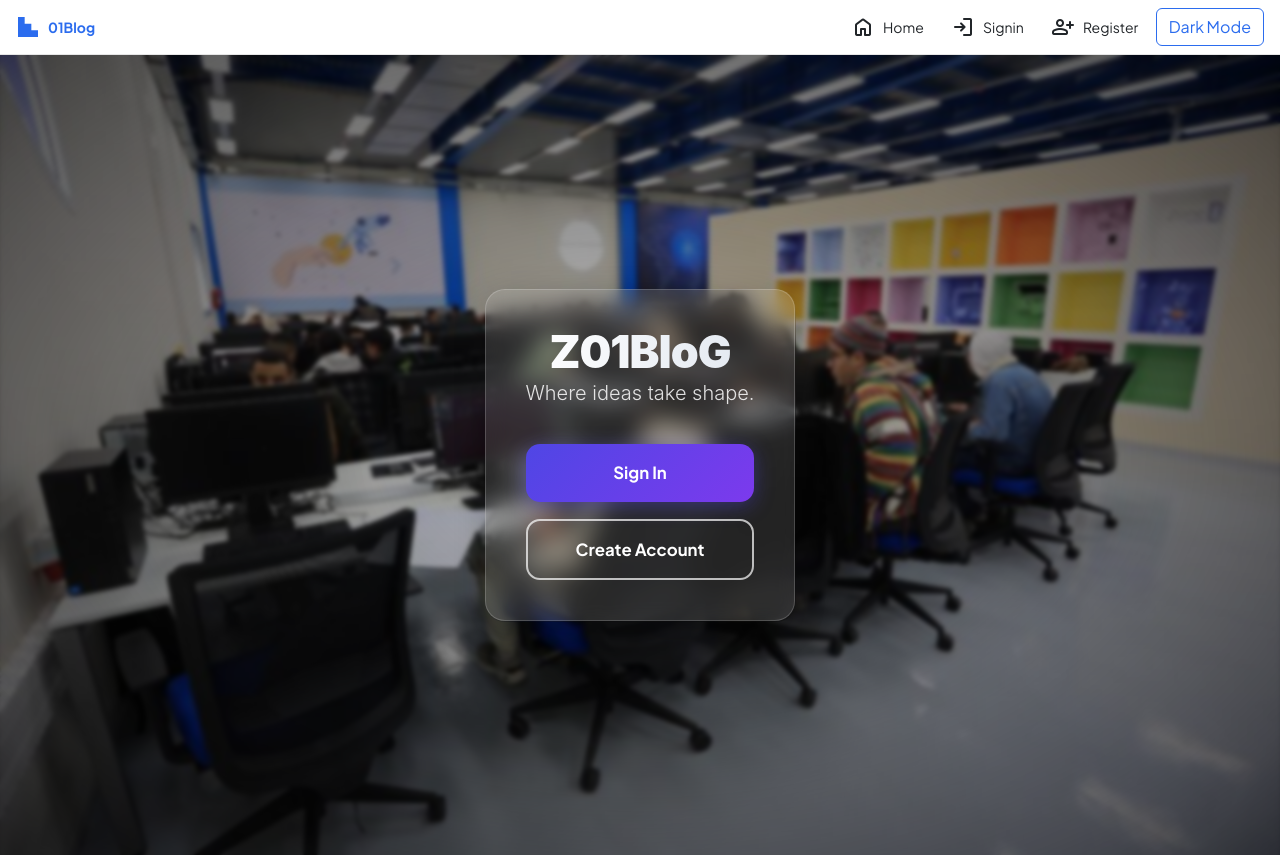
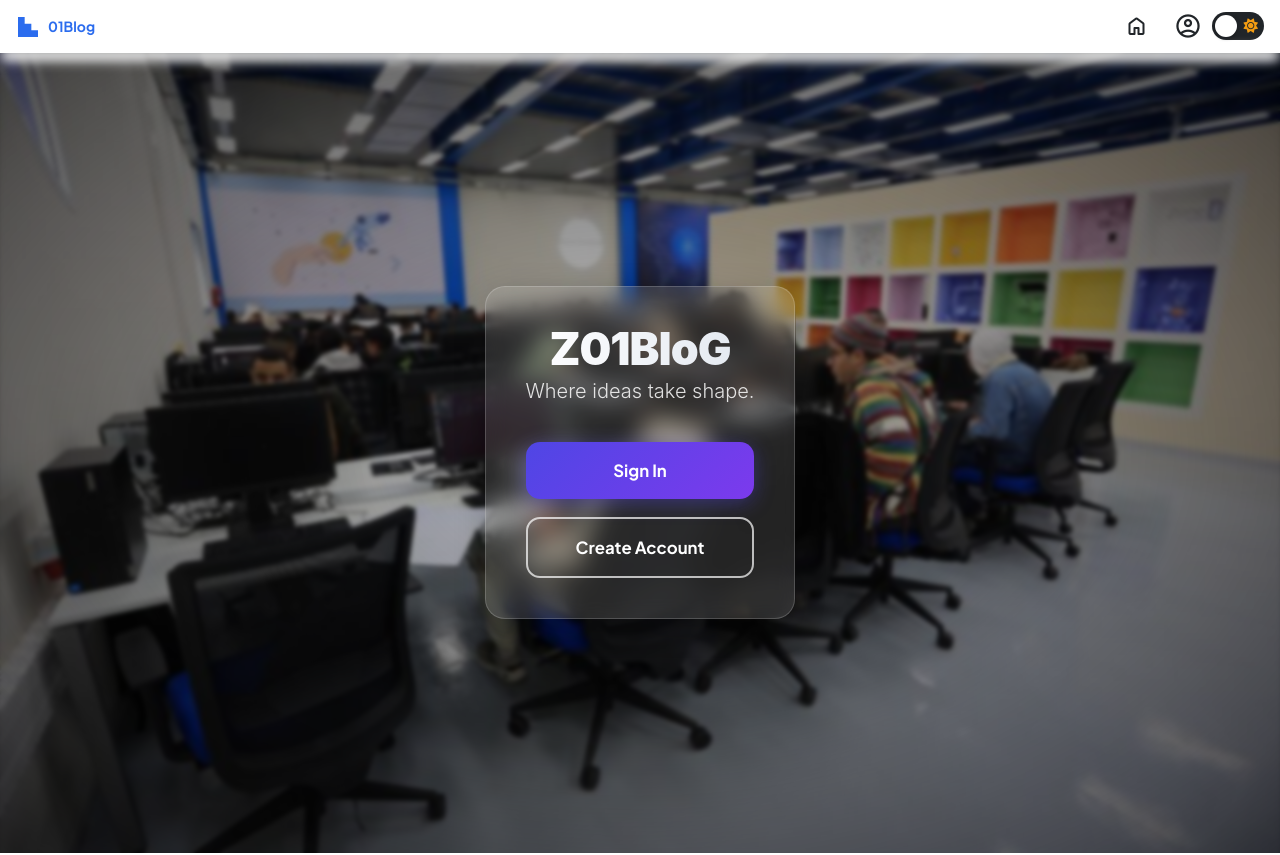
Before and after one commit to ABouziani/01blog, an Angular app in the folder frontend/: page / in a window 1280 px wide. Built offline with nearby package versions, Linux system fonts and the light colour scheme.

Commit message:
working on design and layouts

```diff
--- a/frontend/src/app/app.html
+++ b/frontend/src/app/app.html
@@ -2,5 +2,5 @@
   <div class="root">
     <app-header></app-header>
   </div>
+  <router-outlet />
 </main>
-<router-outlet />
--- a/frontend/src/app/header/header.css
+++ b/frontend/src/app/header/header.css
@@ -1,10 +1,35 @@
+.app-header {
+  position: sticky; /* keeps header on top */
+  top: 0;
+  z-index: 1000;
+  background: var(--bg);
+  box-shadow: 0 0px 15px var(--text); /* subtle depth shadow */
+}
+
+/* Optional: soft glow line under header */
+.app-header::after {
+  content: "";
+  position: absolute;
+  bottom: -8px; /* slightly below header */
+  left: 0;
+  width: 100%;
+  height: 12px; /* thickness of the glow/shadow */
+  background: var(--bg);
+  /* background: rgba(247, 223, 6, 0.1); */
+  filter: blur(6px);
+  pointer-events: none;
+  border-radius: 10px; /* soft edges */
+}
+
+
+
 .app-header {
   display: flex;
   align-items: center;
   justify-content: space-between;
   padding: 0.5rem 1rem;
   /* background: #fff; */
-  border-bottom: 1px solid #e6e6e6;
+  /* border-bottom: 1px solid #e6e6e6; */
 
   .menu {
     display: flex;
@@ -160,3 +185,121 @@
 .logo {
   color: var(--primary)
 }
+
+
+
+/* Hide the default caret */
+.account-btn::after {
+  display: none;
+}
+
+/* Clean transparent button */
+.account-btn {
+  background: transparent !important;
+  border: none !important;
+  box-shadow: none !important;
+  padding: 0;
+  cursor: pointer;
+  color: var(--text) !important; /* icon color from theme */
+  display: flex;
+  align-items: center;
+  justify-content: center;
+}
+
+/* .account-btn:hover .material-symbols-rounded {
+  color: var(--primary);
+} */
+
+/* Dropdown menu styling (uses your vars) */
+.custom-dropdown {
+  background-color: var(--notifDropdown) !important;
+  color: var(--text) !important;
+  border: 1px solid var(--card-bg) !important;
+  box-shadow: 0 4px 12px rgba(0, 0, 0, 0.15);
+  transition: background-color 0.2s, color 0.2s;
+}
+
+/* Dropdown items */
+.custom-dropdown .dropdown-item {
+  color: var(--text) !important;
+  display: flex;
+  align-items: center;
+  gap: 8px;
+  transition: background-color 0.2s;
+}
+
+.custom-dropdown .dropdown-item:hover {
+  background-color: var(--card-bg) !important;
+}
+
+.custom-dropdown .material-symbols-rounded {
+  font-size: 20px;
+  vertical-align: middle;
+  color: var(--text);
+}
+
+
+.theme-switch {
+  display: flex;
+  align-items: center;
+  margin-left: 10px;
+}
+
+/* Hide checkbox */
+.checkbox {
+  opacity: 0;
+  position: absolute;
+}
+
+/* Label = switch background */
+.checkbox-label {
+  width: 52px;
+  height: 28px;
+  background-color: var(--text);
+  border-radius: 50px;
+  position: relative;
+  cursor: pointer;
+  display: flex;
+  align-items: center;
+  padding: 0 5px;
+  box-sizing: border-box;
+  transition: background-color 0.3s ease;
+}
+
+/* Icons */
+.checkbox-label i {
+  position: absolute;
+  top: 50%;
+  transform: translateY(-50%);
+  font-size: 0.9rem;
+  pointer-events: none;
+}
+
+.checkbox-label .fa-moon {
+  left: 6px;
+  color: #f1c40f;
+}
+
+.checkbox-label .fa-sun {
+  right: 6px;
+  color: #f39c12;
+}
+
+/* The moving ball */
+.checkbox-label .ball {
+  background-color: var(--bg);
+  width: 22px;
+  height: 22px;
+  position: absolute;
+  left: 3px;
+  top: 3px;
+  border-radius: 50%;
+  box-shadow: 0 1px 4px rgba(0, 0, 0, 0.3);
+  transition: transform 0.25s ease, background-color 0.3s ease;
+  z-index: 1;
+}
+
+/* Move ball when checked */
+.checkbox:checked + .checkbox-label .ball {
+  transform: translateX(24px);
+}
--- a/frontend/src/app/header/header.html
+++ b/frontend/src/app/header/header.html
@@ -10,52 +10,13 @@
     </a>
   </div>
   <nav class="menu">
-    <a class="link" routerLink="/" routerLinkActive="active" [routerLinkActiveOptions]="{ exact: true }">
-      <span class="link-icon material-symbols-rounded">home</span>
-      <span class="link-title">Home</span>
-    </a>
-
-    <a class="link" routerLink="/adminpanel" *ngIf="authService.isAdmin() && authService.isLoggedIn()"
-      routerLinkActive="active">
-      <span class="link-icon material-symbols-rounded">dashboard</span>
-      <span class="link-title">Admin Panel</span>
-    </a>
-
-    <!-- Non connecté -->
-    <ng-container *ngIf="!authService.isLoggedIn()">
-      <a class="link" routerLink="/signin" routerLinkActive="active">
-        <span class="link-icon material-symbols-rounded">login</span>
-        <span class="link-title">Signin</span>
-      </a>
-      <a class="link" routerLink="/register" routerLinkActive="active">
-        <span class="link-icon material-symbols-rounded">person_add</span>
-        <span class="link-title">Register</span>
-      </a>
-    </ng-container>
-
-    <!-- Connecté -->
-    <ng-container *ngIf="authService.isLoggedIn()">
-      <a class="link" routerLink="/profile" routerLinkActive="active">
-        <span class="link-icon material-symbols-rounded">account_circle</span>
-        <span class="link-title">Profile</span>
-      </a>
-
-      <a class="link" routerLink="/posts/create" routerLinkActive="active">
-        <span class="link-icon material-symbols-rounded">edit_note</span>
-        <span class="link-title">Create</span>
-      </a>
-
-      <button class="link logout-btn" (click)="authService.logout()">
-        <span class="link-icon material-symbols-rounded">logout</span>
-        <span class="link-title">Logout</span>
-      </button>
-    </ng-container>
     <!-- Notifications (only when logged in) -->
     <ng-container *ngIf="authService.isLoggedIn()">
       <div class="notif-wrapper" (clickOutside)="closeDropdown()" #notifRoot>
         <button class="link notif-btn" (click)="toggleDropdown()" aria-haspopup="true" aria-expanded="{{dropdownOpen}}">
           <span class="link-icon material-symbols-rounded">notifications</span>
-          <span class="link-title">Notifications</span>
+          <!-- <span class="link-title">Notifications</span> -->
+          <span class="link-title"></span>
           <span class="badge" *ngIf="unreadCount > 0">{{ unreadCount }}</span>
         </button>
 
@@ -90,9 +51,74 @@
         </div>
       </div>
     </ng-container>
-    <button class="btn btn-outline-primary-custom" (click)="toggleDarkMode()">
-    <i class="bi" [ngClass]="darkMode ? 'bi-moon-fill' : 'bi-sun-fill'"></i>
-    {{ darkMode ? 'Light Mode' : 'Dark Mode' }}
-  </button>
+
+    <a class="link" routerLink="/" routerLinkActive="active" [routerLinkActiveOptions]="{ exact: true }">
+      <span class="link-icon material-symbols-rounded">home</span>
+      <span class="link-title"></span>
+    </a>
+
+    <!-- Dropdown Container -->
+    <div class="dropdown">
+      <button class="btn dropdown-toggle account-btn" type="button" id="menuDropdown" data-bs-toggle="dropdown"
+        aria-expanded="false">
+        <span class="material-symbols-rounded fs-3 align-middle">account_circle</span>
+      </button>
+
+      <ul class="dropdown-menu dropdown-menu-end custom-dropdown" aria-labelledby="menuDropdown">
+        <!-- Admin Panel -->
+        <li *ngIf="authService.isAdmin() && authService.isLoggedIn()">
+          <a class="dropdown-item" routerLink="/adminpanel" routerLinkActive="active">
+            <span class="material-symbols-rounded me-2">dashboard</span>
+            Admin Panel
+          </a>
+        </li>
+
+        <!-- Not logged in -->
+        <ng-container *ngIf="!authService.isLoggedIn()">
+          <li>
+            <a class="dropdown-item" routerLink="/signin" routerLinkActive="active">
+              <span class="material-symbols-rounded me-2">login</span>
+              Signin
+            </a>
+          </li>
+          <li>
+            <a class="dropdown-item" routerLink="/register" routerLinkActive="active">
+              <span class="material-symbols-rounded me-2">person_add</span>
+              Register
+            </a>
+          </li>
+        </ng-container>
+
+        <!-- Logged in -->
+        <ng-container *ngIf="authService.isLoggedIn()">
+          <li>
+            <a class="dropdown-item" routerLink="/profile" routerLinkActive="active">
+              <span class="material-symbols-rounded me-2">account_circle</span>
+              Profile
+            </a>
+          </li>
+          <li>
+            <a class="dropdown-item" routerLink="/posts/create" routerLinkActive="active">
+              <span class="material-symbols-rounded me-2">edit_note</span>
+              Create
+            </a>
+          </li>
+          <li>
+            <button class="dropdown-item" (click)="authService.logout()">
+              <span class="material-symbols-rounded me-2">logout</span>
+              Logout
+            </button>
+          </li>
+        </ng-container>
+      </ul>
+    </div>
+    <div class="theme-switch">
+      <input type="checkbox" id="themeCheckbox" class="checkbox" [checked]="darkMode" (change)="toggleDarkMode()">
+      <label for="themeCheckbox" class="checkbox-label">
+        <i class="fa-solid fa-moon"></i>
+        <i class="fa-solid fa-sun"></i>
+        <span class="ball"></span>
+      </label>
+    </div>
   </nav>
 </header>
--- a/frontend/src/app/header/header.ts
+++ b/frontend/src/app/header/header.ts
@@ -5,10 +5,11 @@ import { AuthService } from '../services/auth';
 import { NotificationItem } from '../models/notification';
 import { catchError, interval, of, startWith, Subject, Subscription, switchMap, takeUntil, timer } from 'rxjs';
 import { NotificationService } from '../services/notification';
+import { FormsModule } from '@angular/forms';
 
 @Component({
   selector: 'app-header',
-  imports: [RouterModule, CommonModule],
+  imports: [RouterModule, CommonModule,FormsModule],
   templateUrl: './header.html',
   styleUrl: './header.css'
 })
--- a/frontend/src/app/user/user.css
+++ b/frontend/src/app/user/user.css
@@ -3,16 +3,23 @@
   --primary: #2b6cee;
   --bg-light: #f6f6f8;
   --bg-dark: #101622;
-  --text-light: #0f172a; /* slate-900 */
-  --text-dark: #f1f5f9;  /* slate-100 */
-  --text-muted-light: #64748b; /* slate-500 */
-  --text-muted-dark: #94a3b8;  /* slate-400 */
-  --border-light: #e2e8f0;     /* slate-200 */
-  --border-dark: #1e293b;      /* slate-800 */
+  --text-light: #0f172a;
+  /* slate-900 */
+  --text-dark: #f1f5f9;
+  /* slate-100 */
+  --text-muted-light: #64748b;
+  /* slate-500 */
+  --text-muted-dark: #94a3b8;
+  /* slate-400 */
+  --border-light: #e2e8f0;
+  /* slate-200 */
+  --border-dark: #1e293b;
+  /* slate-800 */
 }
 
 /* Font */
-body, .font-display {
+body,
+.font-display {
   font-family: 'Plus Jakarta Sans', sans-serif;
 }
 
@@ -43,6 +50,7 @@ body.dark {
   background-position: center;
   border: 4px solid white;
 }
+
 body.dark .avatar {
   border-color: var(--bg-dark);
 }
@@ -53,12 +61,22 @@ body.dark .avatar {
   background-size: cover;
   background-position: center;
   width: 100%;
+  cursor: pointer;
+}
+
+.post-title {
+  cursor: pointer;
+}
+
+.post-title:hover {
+  text-decoration: underline;
 }
 
 /* Card */
 .card-bg {
   border: 1px solid var(--border-light);
 }
+
 body.dark .card-bg {
   background-color: rgba(30, 41, 59, 0.12);
   border-color: var(--border-dark);
@@ -69,6 +87,7 @@ body.dark .card-bg {
   background-color: var(--primary);
   border-color: var(--primary);
 }
+
 .btn-primary-custom:hover {
   background-color: #255bd2;
   border-color: #255bd2;
@@ -78,11 +97,13 @@ body.dark .card-bg {
   color: #1e293b;
   border-color: #e2e8f0;
 }
+
 body.dark .btn-outline-custom {
   background-color: #334155;
   color: #f1f5f9;
   border-color: #334155;
 }
+
 body.dark .btn-outline-custom:hover {
   background-color: #475569;
 }
@@ -92,6 +113,7 @@ body.dark .btn-outline-custom:hover {
   backdrop-filter: blur(8px);
   border-bottom: 1px solid rgba(226, 232, 240, 0.1);
 }
+
 body.dark .sticky-header {
   background-color: rgba(16, 22, 34, 0.8);
   border-bottom-color: rgba(30, 41, 59, 0.5);
@@ -102,14 +124,17 @@ body.dark .sticky-header {
   border-left: none;
   border-color: #e2e8f0;
 }
+
 body.dark .search-input {
   background-color: #1e293b;
   color: white;
   border-color: #334155;
 }
+
 .search-input::placeholder {
   color: #94a3b8;
 }
+
 body.dark .search-input::placeholder {
   color: #94a3b8;
 }
@@ -118,8 +143,72 @@ body.dark .search-input::placeholder {
   border-right: none;
   border-color: #e2e8f0;
 }
+
 body.dark .search-addon {
   background-color: #1e293b;
   border-color: #334155;
   color: #94a3b8;
 }
+
+
+/* --------------------- */
+.btn {
+  display: flex;
+  align-items: center;
+  justify-content: center;
+  gap: 8px;
+  /* space between icon and text */
+  font-size: 1rem;
+  font-weight: 500;
+  padding: 0.6rem 1.2rem;
+  border-radius: 10px;
+  transition: all 0.2s ease-in-out;
+}
+
+.btn-icon {
+  width: 1.2rem;
+  height: 1.2rem;
+}
+
+.btn-primary-custom {
+  background-color: #0d6efd;
+  color: #fff;
+  border: none;
+}
+
+.btn-primary-custom:hover {
+  background-color: #0b5ed7;
+}
+
+.btn-outline-custom {
+  background-color: transparent;
+  color: #0d6efd;
+  border: 2px solid #0d6efd;
+}
+
+.btn-outline-custom:hover:not(:disabled) {
+  background-color: #0d6efd;
+  color: #fff;
+}
+
+.btn:disabled {
+  opacity: 0.7;
+  cursor: not-allowed;
+}
+
+.d-flex.gap-2 {
+  gap: 0.75rem;
+  /* space between buttons */
+}
+
+@media (min-width: 768px) {
+  .btn {
+    font-size: 1.05rem;
+    padding: 0.7rem 1.4rem;
+  }
+
+  .btn-icon {
+    width: 1.3rem;
+    height: 1.3rem;
+  }
+}
--- a/frontend/src/app/user/user.html
+++ b/frontend/src/app/user/user.html
@@ -1,5 +1,3 @@
-
-
 <main class="container py-4" *ngIf="user">
   <div class="row justify-content-center">
     <div class="col-12 col-lg-10">
@@ -33,8 +31,38 @@
             </div>
 
             <div class="d-flex gap-2 flex-column flex-md-row">
-              <button class="btn btn-primary-custom flex-grow-1">Subscribe</button>
-              <button class="btn btn-outline-custom flex-grow-1">Report</button>
+              <button class="btn btn-primary-custom flex-grow-1" (click)="follow()" *ngIf="!user.alreadyFollowed">
+                <svg class="btn-icon" viewBox="0 0 24 24" aria-hidden="true">
+                  <path fill="currentColor" d="M12 22c1.1 0 2-.9 2-2h-4a2 2 0 002 2zm6-6V11c0-3.07-1.63-5.64-4.5-6.32V4a1.5
+                    1.5 0 00-3 0v.68C7.63 5.36 6 7.92 6 11v5l-1.99
+                    2H20l-2-2z" />
+                </svg>
+                Subscribe
+              </button>
+              <button class="btn btn-primary-custom flex-grow-1" (click)="unfollow()" *ngIf="user.alreadyFollowed">
+                <svg class="btn-icon" viewBox="0 0 24 24" aria-hidden="true">
+                  <path fill="currentColor" d="M12 22c1.1 0 2-.9 2-2h-4a2 2 0 002 2zm6-6V11c0-3.07-1.63-5.64-4.5-6.32V4a1.5
+                    1.5 0 00-3 0v.68C7.63 5.36 6 7.92 6 11v5l-1.99
+                    2H20l-2-2z" />
+                </svg>
+                Unsubscribe
+              </button>
+              <button class="btn btn-outline-custom flex-grow-1" (click)="reportUser()" *ngIf="!user.alreadyReported">
+                <svg class="btn-icon" viewBox="0 0 24 24" aria-hidden="true">
+                  <path fill="currentColor" d="M12 2C6.48 2 2 6.48 2 12s4.48 10 10 10
+                    10-4.48 10-10S17.52 2 12 2zm0 15h-1v-6h2v6h-1zm0-8h-1V7h2v2h-1z" />
+                </svg>
+                Report
+              </button>
+
+              <button class="btn btn-outline-custom flex-grow-1" (click)="reportUser()" disabled
+                *ngIf="user.alreadyReported">
+                <svg class="btn-icon" viewBox="0 0 24 24" aria-hidden="true">
+                  <path fill="currentColor" d="M12 2C6.48 2 2 6.48 2 12s4.48 10 10 10
+                    10-4.48 10-10S17.52 2 12 2zm0 15h-1v-6h2v6h-1zm0-8h-1V7h2v2h-1z" />
+                </svg>
+                You already reported this user!
+              </button>
             </div>
           </div>
         </div>
@@ -42,13 +70,13 @@
 
       <!-- Posts Section -->
       <h2 class="h3 fw-bold mb-4">Posts</h2>
-      <div class="row g-4" >
-        <div class="col-12 col-sm-6 col-lg-4"  *ngFor="let post of user?.posts">
+      <div class="row g-4">
+        <div class="col-12 col-sm-6 col-lg-4" *ngFor="let post of user?.posts">
           <div class="card-bg rounded-3 overflow-hidden h-100">
-            <div class="post-img" [style.background-image]="'url(' + 'http://localhost:8080' + post.media + ')'"></div>
+            <div class="post-img" (click)="router.navigate(['/posts/' + post.id])" [style.background-image]="'url(' + 'http://localhost:8080' + post.media + ')'"></div>
             <div class="p-4 d-flex flex-column flex-grow-1">
-              <h3 class="h5 fw-bold mb-2 text-dark dark:text-white">{{ post.title }}</h3>
-              <p class="text-muted flex-grow-1">{{ post.description }}</p>
+              <h3 class="post-title h5 fw-bold mb-2 text-dark dark:text-white" (click)="router.navigate(['/posts/' + post.id])">{{ post.title }}</h3>
+              <p class="text-muted flex-grow-1">{{ post.description.length > 40 ? post.description.substring(0,37) + '...' : post.description }}</p>
               <!-- <div class="d-flex gap-3 mt-2 text-muted">
                 <div class="d-flex align-items-center gap-1">
                   <span class="material-symbols-outlined text-success">thumb_up</span>
--- a/frontend/src/app/user/user.ts
+++ b/frontend/src/app/user/user.ts
@@ -3,7 +3,7 @@ import { UserDto } from '../models/userDto';
 import { HttpClient, HttpHeaders } from '@angular/common/http';
 import { CommonModule } from '@angular/common';
 import { PostsComponent } from '../posts/posts';
-import { ActivatedRoute } from '@angular/router';
+import { ActivatedRoute, Router } from '@angular/router';
 import { AuthService } from '../services/auth';
 
 @Component({
@@ -16,7 +16,7 @@ export class UserComponent {
   user: UserDto | null = null;
   error: string | null = null;
 
-  constructor(private http: HttpClient, private route: ActivatedRoute, private auth:AuthService) { }
+  constructor(private http: HttpClient, private route: ActivatedRoute, private auth:AuthService,public router:Router) { }
 
   ngOnInit(): void {
     let userId = this.route.snapshot.paramMap.get('id');
--- a/frontend/src/index.html
+++ b/frontend/src/index.html
@@ -17,6 +17,16 @@
   <link href="https://fonts.googleapis.com/css2?family=Plus+Jakarta+Sans:wght@400;500;700;800&display=swap"
     rel="stylesheet">
   <link href="https://fonts.googleapis.com/css2?family=Material+Symbols+Outlined" rel="stylesheet">
+  <!-- Bootstrap CSS -->
+<link href="https://cdn.jsdelivr.net/npm/bootstrap@5.3.2/dist/css/bootstrap.min.css" rel="stylesheet">
+
+<!-- Bootstrap JS -->
+<script src="https://cdn.jsdelivr.net/npm/bootstrap@5.3.2/dist/js/bootstrap.bundle.min.js"></script>
+<link
+  rel="stylesheet"
+  href="https://cdnjs.cloudflare.com/ajax/libs/font-awesome/6.4.2/css/all.min.css"
+/>
+
 </head>
 
 <body>
```
